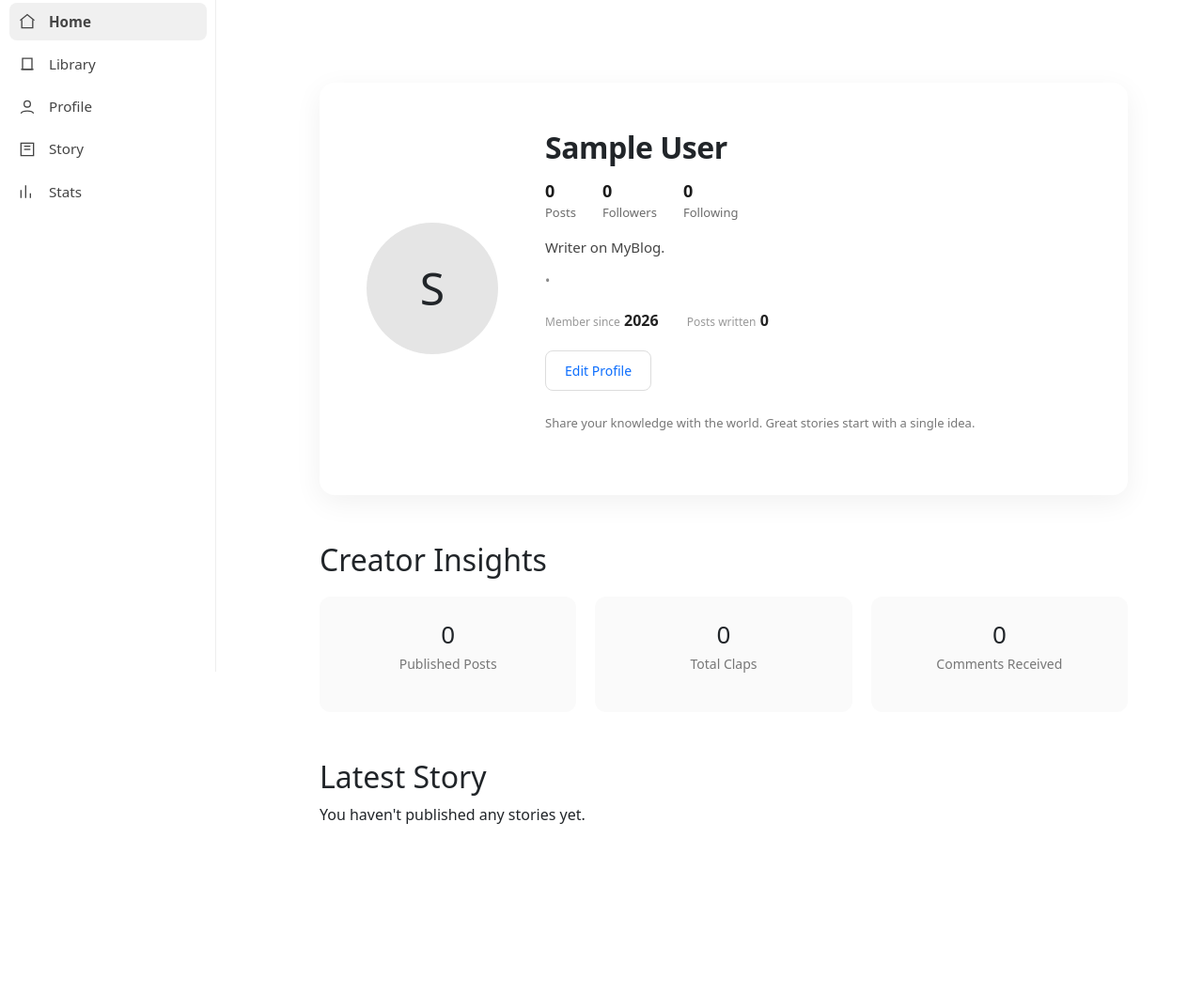
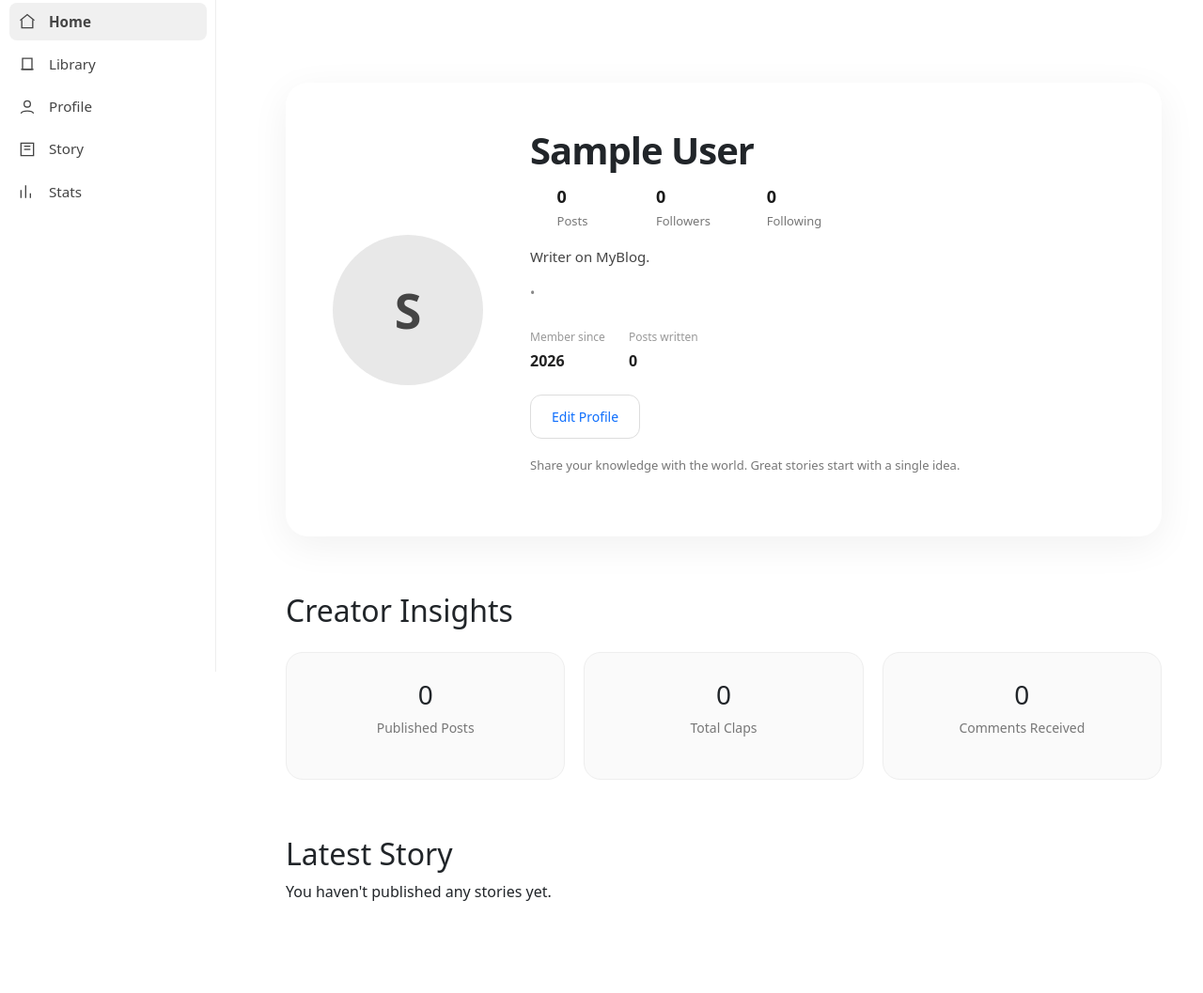
Before and after one commit to Awais-117/blogpost-project, a Django app: page /profile/ in a window 1280 px wide. Shown: the part 85-1142 px from the top of the page at 94% size. Before the commit the page ends 962 px from the top, so only its background shows below. Run offline with Django 5.2, Linux system fonts and the light colour scheme; the visitor is signed in with stand-in values (Sample User, id 1); data that the repository does not hold is empty.

Commit message:
Improved profile page responsiveness

```diff
--- a/static/css/style.css
+++ b/static/css/style.css
@@ -898,7 +898,7 @@ body.landing-page .main-content {
 /* HEADER */
 
 .profile-wrapper{
-max-width:900px;
+max-width:1000px;
 margin:auto;
 padding:60px 20px;
 }
@@ -911,180 +911,405 @@ gap:50px;
 align-items:center;
 background:white;
 padding:50px;
-border-radius:16px;
-box-shadow:0 8px 30px rgba(0,0,0,0.06);
-transition: 0.3s ease;
+border-radius:24px;
+box-shadow:0 10px 40px rgba(0,0,0,0.06);
+transition: transform 0.3s ease, box-shadow 0.3s ease;
 }
 .profile-card:hover{
+    transform: translateY(-3px);
     box-shadow:0 14px 50px rgba(0,0,0,0.08);
 }
 
-/* left */
-
-.profile-left{
-flex-shrink:0;
-}
-
-.profile-avatar{
-width:150px;
-height:150px;
-border-radius:50%;
-object-fit:cover;
-border: 3px solid#f5f5f5;
-}
-
-.profile-avatar-placeholder{
-width:140px;
-height:140px;
-border-radius:50%;
-background:#e5e5e5;
-display:flex;
-
-align-items:center;
-justify-content:center;
-font-size:48px;
-}
-
-/* right */
-
-.profile-right{
-flex:1;
-}
-
-.profile-name{
-font-size:32px;
-margin-bottom:6px;
-letter-spacing: -0.5px;
+
+/* =========================
+   LEFT
+========================= */
+
+.profile-left {
+    flex-shrink: 0;
+}
+
+.profile-avatar,
+.profile-avatar-placeholder {
+    width: 160px;
+    height: 160px;
+    border-radius: 50%;
+}
+
+.profile-avatar {
+    object-fit: cover;
+    border: 4px solid #f4f4f4;
+}
+
+.profile-avatar-placeholder {
+    background: #e8e8e8;
+
+    display: flex;
+    align-items: center;
+    justify-content: center;
+
+    font-size: 52px;
     font-weight: 600;
-}
-
-.profile-bio{
-color:#444;
-margin-bottom:12px;
-line-height:1.7;
-max-width: 500px;
+    color: #444;
+}
+
+/* =========================
+   RIGHT
+========================= */
+
+.profile-right {
+    flex: 1;
+    min-width: 0;
+}
+
+.profile-name {
+    font-size: clamp(2rem, 4vw, 2.5rem);
+    font-weight: 700;
+
+    margin-bottom: 10px;
+
+    line-height: 1.1;
+    letter-spacing: -1px;
+
+    word-break: break-word;
+}
+
+.profile-bio {
+    color: #444;
+    line-height: 1.8;
+
     font-size: 15px;
-}
-
-.profile-meta{
-color:#888;
-font-size:14px;
-margin-bottom:20px;
-}
-
-
-
-
-
-/* extra info */
-
-.profile-extra{
-display:flex;
-gap:30px;
-margin-bottom:20px;
-}
-
-.extra-item span{
-
-font-size:12px;
-color:#999;
-}
-
-.extra-item strong{
-font-size:16px;
+
+    margin-bottom: 14px;
+
+    max-width: 600px;
+}
+
+.profile-meta {
+    color: #888;
+    font-size: 14px;
+
+    margin-bottom: 28px;
+}
+
+/* =========================
+   STATS
+========================= */
+
+.profile-stats {
+    display: flex;
+    flex-wrap: wrap;
+
+    gap: 18px;
+
+    margin-bottom: 25px;
+}
+
+.stat-item {
+    min-width: 90px;
+}
+
+.stat-item a {
+    text-decoration: none;
+    color: inherit;
+
+    display: flex;
+    flex-direction: column;
+    gap: 3px;
+}
+
+.stat-item strong {
+    font-size: 20px;
+    color: #111;
+}
+
+.stat-item span {
+    font-size: 13px;
+    color: #777;
+}
+
+/* =========================
+   EXTRA INFO
+========================= */
+
+.profile-extra {
+    display: flex;
+    flex-wrap: wrap;
+
+    gap: 25px;
+
+    margin-bottom: 24px;
+}
+
+.extra-item {
+    display: flex;
+    flex-direction: column;
+    gap: 4px;
+}
+
+.extra-item span {
+    font-size: 12px;
+    color: #999;
+}
+
+.extra-item strong {
+    font-size: 16px;
     color: #222;
 }
 
-/* edit button */
-
-.edit-profile-btn{
-margin-bottom:15px;
-display:inline-block;
-    padding:10px 20px;
-    border-radius:8px;
-    border:1px solid #ddd;
-    text-decoration:none;
-    font-size:14px;
-    transition:0.2s ease;
-}
-
-.edit-profile-btn:hover{
+/* =========================
+   BUTTON
+========================= */
+
+.edit-profile-btn {
+    display: inline-flex;
+    align-items: center;
+    justify-content: center;
+
+    padding: 12px 22px;
+
+    border-radius: 12px;
+
+    border: 1px solid #ddd;
+
+    text-decoration: none;
+
+    font-size: 14px;
+    font-weight: 500;
+
+    transition:
+        background 0.25s ease,
+        color 0.25s ease,
+        transform 0.25s ease;
+}
+
+.edit-profile-btn:hover {
     background: #111;
-    border-color: #111;
     color: #fff;
-}
-
-/* platform note */
-
-.platform-note{
-font-size:13px;
-color:#777;
-margin-top:10px;
-}
-
-
-.profile-insights{
-margin-top:50px;
-}
-
-.profile-insights h2{
-margin-bottom:20px;
-}
-
-.insight-grid{
-display:flex;
-gap:20px;
-}
-
-.insight-card{
-flex:1;
-padding:25px;
-border-radius:12px;
-background:#fafafa;
-text-align:center;
-transition: 0.25s ease;
-border: 1ps solid #eee;
-}
-.insight-card:hover{
-    transform:translateY(-4px);
-    box-shadow:0 8px 20px rgba(0,0,0,0.06);
-}
-
-.insight-card h3{
-font-size:26px;
-margin-bottom:5px;
-}
-
-.insight-card p{
-color:#777;
-font-size:14px;
-}
-
-.profile-latest{
-margin-top:50px;
-}
-
-.latest-post{
-display:flex;
-justify-content:space-between;
-padding:14px 0;
-border-bottom:1px solid #eee;
+
+    transform: translateY(-2px);
+}
+
+/* =========================
+   NOTE
+========================= */
+
+.platform-note {
+    margin-top: 18px;
+
+    font-size: 13px;
+    color: #777;
+
+    line-height: 1.6;
+}
+
+/* =========================
+   INSIGHTS
+========================= */
+
+.profile-insights {
+    margin-top: 60px;
+}
+
+.profile-insights h2 {
+    margin-bottom: 24px;
+}
+
+.insight-grid {
+    display: grid;
+
+    grid-template-columns: repeat(3, 1fr);
+
+    gap: 20px;
+}
+
+.insight-card {
+    background: #fafafa;
+
+    padding: 28px;
+
+    border-radius: 18px;
+
+    text-align: center;
+
+    border: 1px solid #eee;
+
+    transition:
+        transform 0.25s ease,
+        box-shadow 0.25s ease;
+}
+
+.insight-card:hover {
+    transform: translateY(-4px);
+
+    box-shadow: 0 10px 25px rgba(0,0,0,0.06);
+}
+
+.insight-card h3 {
+    font-size: 28px;
+    margin-bottom: 8px;
+}
+
+.insight-card p {
+    color: #777;
+    font-size: 14px;
+}
+
+/* =========================
+   LATEST POST
+========================= */
+
+.profile-latest {
+    margin-top: 60px;
+}
+
+.latest-post {
+    display: flex;
+    justify-content: space-between;
     align-items: center;
-}
-.latest-post a{
-    text-decoration:none;
-    font-weight:500;
-    color:#111;
-}
-
-.latest-post a:hover{
-    text-decoration:underline;
-}
-
-.latest-post span{
-    font-size:13px;
-    color:#888;
-}
+
+    gap: 20px;
+
+    padding: 18px 0;
+
+    border-bottom: 1px solid #eee;
+}
+
+.latest-post a {
+    text-decoration: none;
+
+    font-weight: 600;
+    color: #111;
+
+    line-height: 1.5;
+}
+
+.latest-post a:hover {
+    text-decoration: underline;
+}
+
+.latest-post span {
+    font-size: 13px;
+    color: #888;
+
+    white-space: nowrap;
+}
+
+/* =========================
+   TABLET
+========================= */
+
+@media (max-width: 992px) {
+
+    .profile-card {
+        padding: 40px;
+        gap: 35px;
+    }
+
+    .insight-grid {
+        grid-template-columns: 1fr;
+    }
+}
+
+/* =========================
+   MOBILE
+========================= */
+
+@media (max-width: 768px) {
+
+    .profile-wrapper {
+        padding: 35px 16px;
+    }
+
+    .profile-card {
+        flex-direction: column;
+        text-align: center;
+
+        padding: 32px 22px;
+
+        gap: 28px;
+    }
+
+    .profile-right {
+        width: 100%;
+    }
+
+    .profile-avatar,
+    .profile-avatar-placeholder {
+        width: 120px;
+        height: 120px;
+    }
+
+    .profile-avatar-placeholder {
+        font-size: 38px;
+    }
+
+    .profile-stats {
+        justify-content: center;
+    }
+
+    .profile-extra {
+        justify-content: center;
+    }
+
+    .platform-note {
+        text-align: center;
+    }
+
+    .edit-profile-btn {
+        width: 100%;
+        max-width: 260px;
+    }
+
+    .latest-post {
+        flex-direction: column;
+        align-items: flex-start;
+
+        gap: 8px;
+    }
+
+    .latest-post span {
+        white-space: normal;
+    }
+}
+
+/* =========================
+   SMALL MOBILE
+========================= */
+
+@media (max-width: 480px) {
+
+    .profile-card {
+        padding: 24px 18px;
+        flex-direction: column;
+    }
+
+    .profile-name {
+        font-size: 1.9rem;
+    }
+
+    .profile-bio {
+        font-size: 14px;
+    }
+
+    .stat-item strong {
+        font-size: 18px;
+    }
+
+    .insight-card {
+        padding: 22px;
+    }
+
+    .insight-card h3 {
+        font-size: 24px;
+    }
+}
+
+
+
+
+
+
 
 
 
```
Lines whose indentation alone changed are shown as unchanged.
